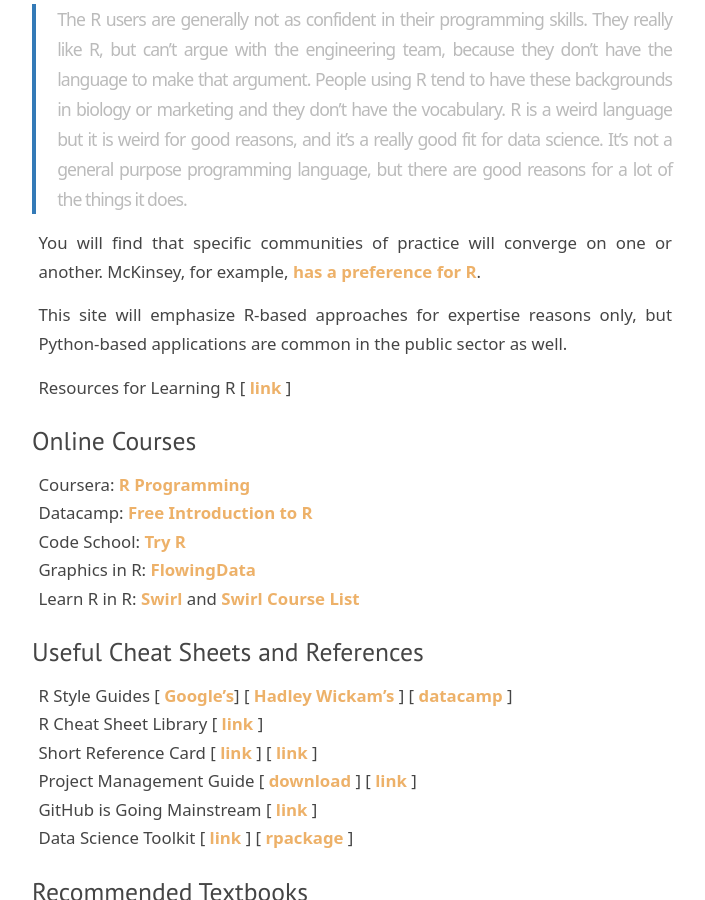
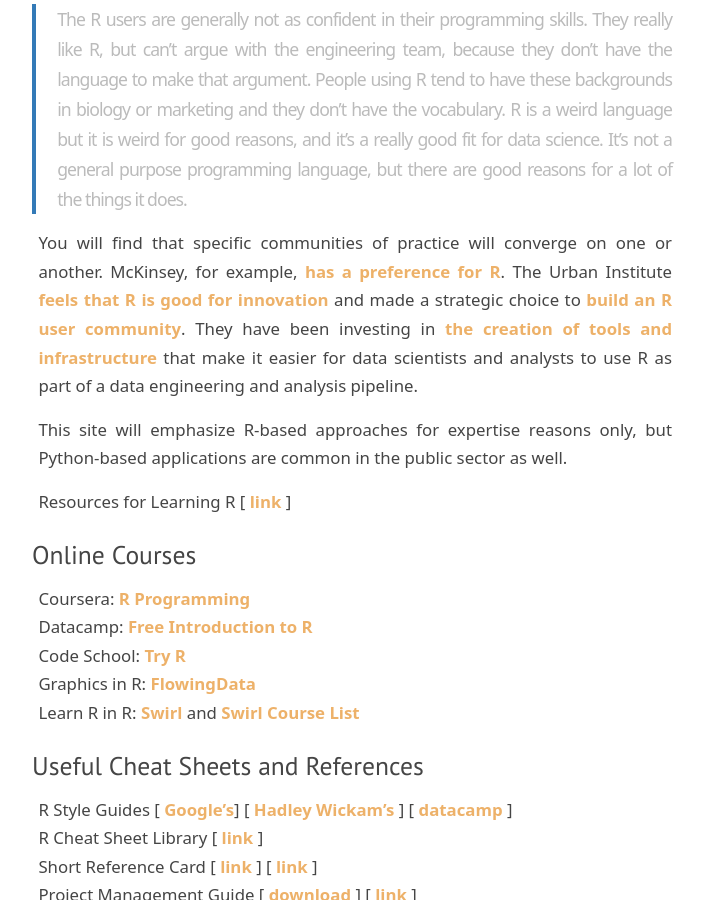
Before and after one commit to DS4PS/ds4ps.github.io, a Jekyll site: the page built from welcome.md, in a window 1280 px wide and 900 px high, scrolled down 4461 px. Shown: the whole window, without its empty margins (288-993 px from the left). Built offline with Jekyll 4.4.1, drawn with Linux system fonts in a browser that asks for light colours; nearby versions of some CDN libraries; library files that are not in the unit come from our copies.

Commit message:
Update welcome.md

```diff
--- a/welcome.md
+++ b/welcome.md
@@ -87,7 +87,7 @@
 
 > The R users are generally not as confident in their programming skills. They really like R, but can’t argue with the engineering team, because they don’t have the language to make that argument. People using R tend to have these backgrounds in biology or marketing and they don’t have the vocabulary. R is a weird language but it is weird for good reasons, and it’s a really good fit for data science. It’s not a general purpose programming language, but there are good reasons for a lot of the things it does.
 
-You will find that specific communities of practice will converge on one or another. McKinsey, for example, [has a preference for R](assets/r-in-demand-at-mckinsey.pdf).
+You will find that specific communities of practice will converge on one or another. McKinsey, for example, [has a preference for R](assets/r-in-demand-at-mckinsey.pdf). The Urban Institute [feels that R is good for innovation](https://urban-institute.medium.com/r-is-the-best-programming-language-for-innovation-at-urban-155e2ebf5c74) and made a strategic choice to [build an R user community](https://urban-institute.medium.com/building-an-r-community-at-the-urban-institute-b66739aaaaa7). They have been investing in [the creation of tools and infrastructure](https://urban-institute.medium.com/how-were-bringing-r-to-serverless-cloud-computing-f0e74e3eb47c) that make it easier for data scientists and analysts to use R as part of a data engineering and analysis pipeline.
 
 This site will emphasize R-based approaches for expertise reasons only, but Python-based applications are common in the public sector as well.
 
```
